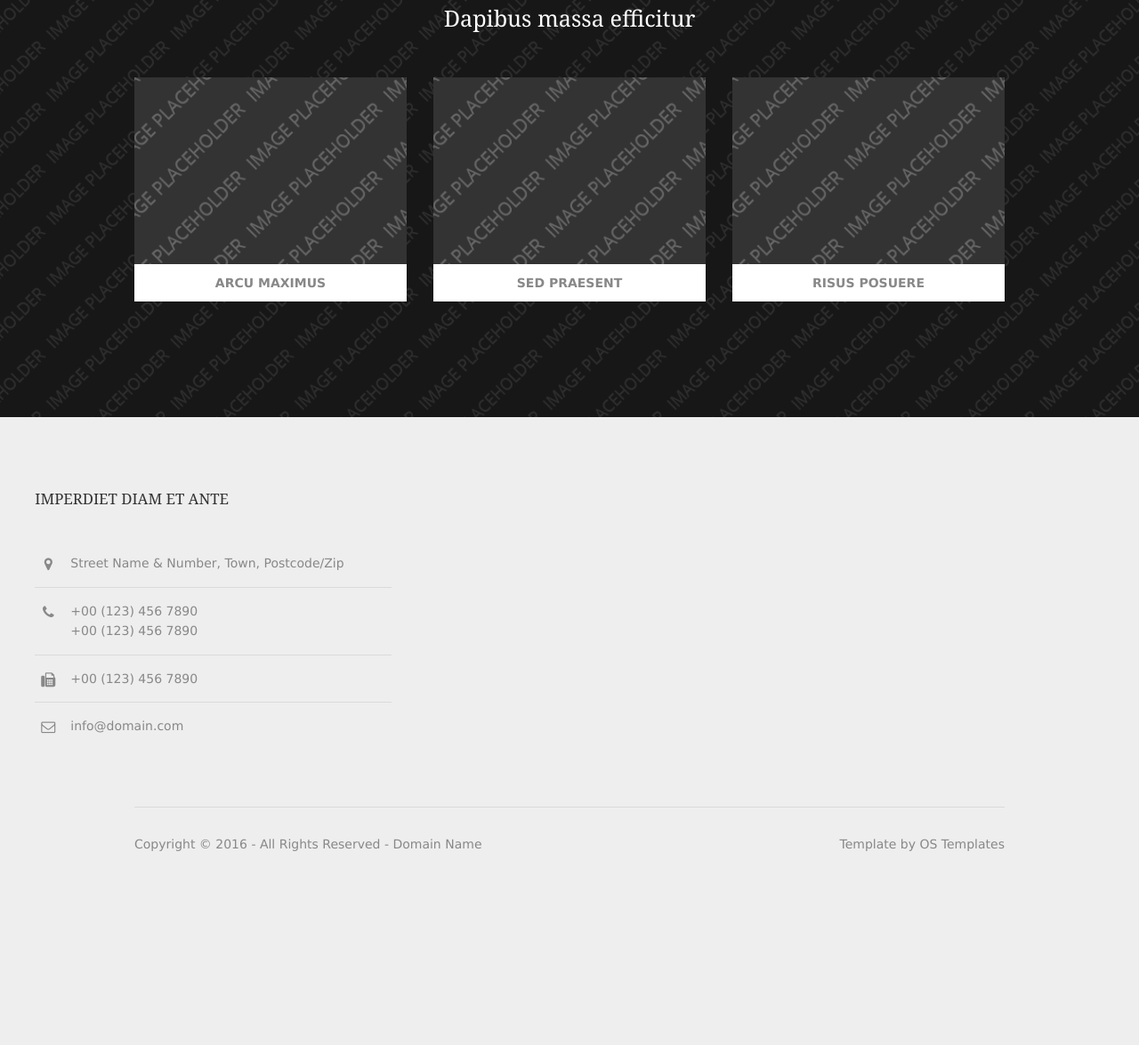
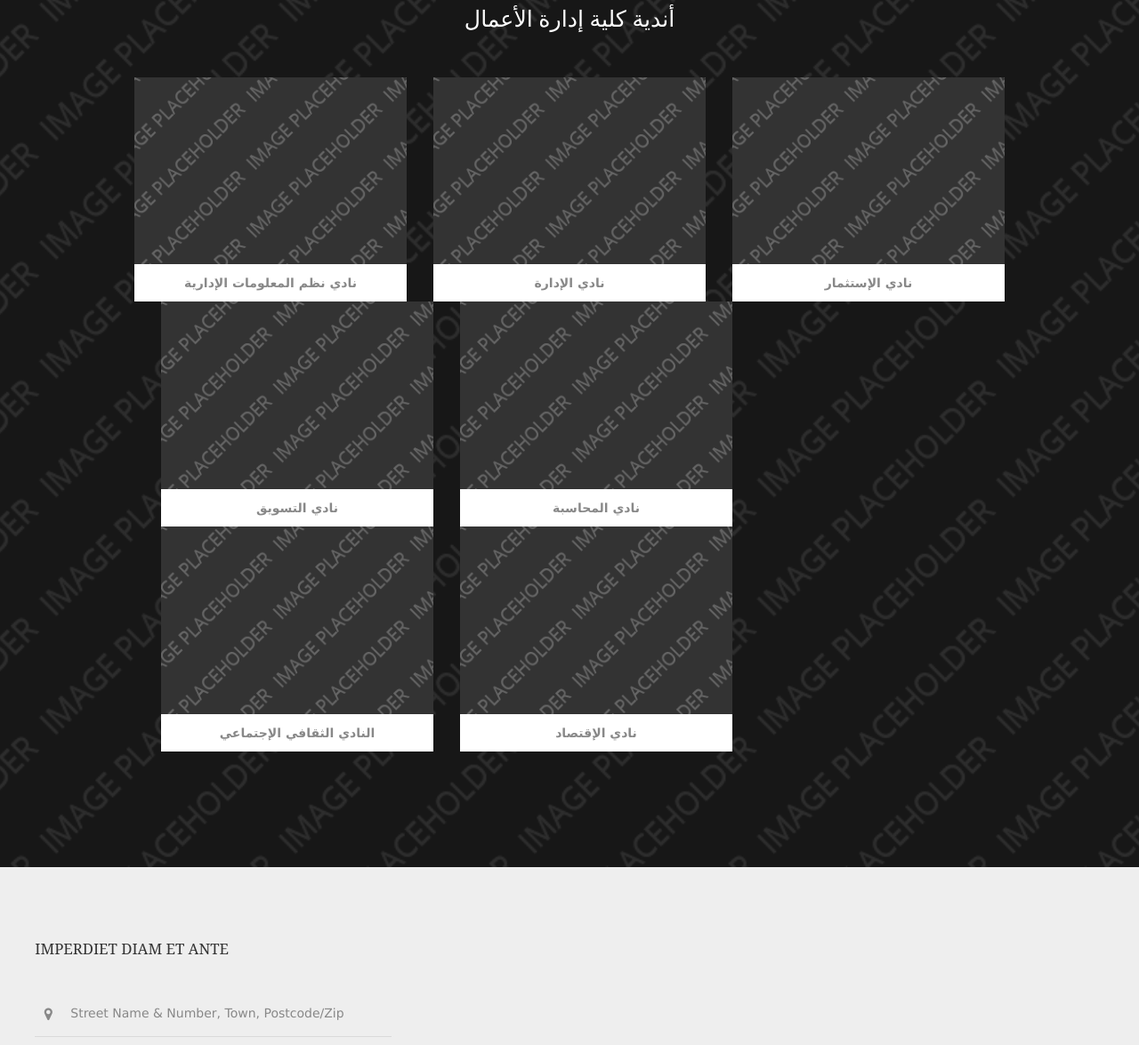
Before and after one commit to Fay-alshuail/students-club-system-, a plain HTML site: page cirpark/homepage.html in a window 1280 px wide. Shown: the part 1197-2372 px from the top of the page at 89% size. Before the commit the page ends 2188 px from the top, so only its background shows below. Drawn offline with Linux system fonts and the light colour scheme.

Commit message:
Adding 4+ more listItems for the clubs

```diff
--- a/cirpark/homepage.html
+++ b/cirpark/homepage.html
@@ -128,24 +128,58 @@
 <div class="wrapper bgded overlay" style="background-image:url('images/demo/backgrounds/02.png');">
   <div class="hoc container clear">
     <div class="center btmspace-50">
-      <h3 class="font-x2 nospace">Dapibus massa efficitur</h3>
+      <h3 class="font-x2 nospace">أندية كلية إدارة الأعمال</h3>
       </div>
+
     <ul class="nospace group elements">
+
       <li class="one_third first">
         <figure><img src="images/demo/320x220.png" alt="">
-          <figcaption><a href="#">Arcu maximus</a></figcaption>
+          <figcaption><a href="#">نادي نظم المعلومات الإدارية</a></figcaption>
         </figure>
       </li>
+
+
       <li class="one_third">
         <figure><img src="images/demo/320x220.png" alt="">
-          <figcaption><a href="#">Sed praesent</a></figcaption>
+          <figcaption><a href="#">نادي الإدارة </a></figcaption>
         </figure>
       </li>
+
+
       <li class="one_third">
         <figure><img src="images/demo/320x220.png" alt="">
-          <figcaption><a href="#">Risus posuere</a></figcaption>
+          <figcaption><a href="#">نادي الإستثمار </a></figcaption>
         </figure>
       </li>
+
+
+      <li class="one_third">
+        <figure><img src="images/demo/320x220.png" alt="">
+          <figcaption><a href="#">نادي التسويق </a></figcaption>
+        </figure>
+      </li>
+
+
+      <li class="one_third">
+        <figure><img src="images/demo/320x220.png" alt="">
+          <figcaption><a href="#">نادي المحاسبة </a></figcaption>
+        </figure>
+      </li>
+
+      <li class="one_third">
+        <figure><img src="images/demo/320x220.png" alt="">
+          <figcaption><a href="#">النادي الثقافي الإجتماعي </a></figcaption>
+        </figure>
+      </li>
+
+
+      <li class="one_third">
+        <figure><img src="images/demo/320x220.png" alt="">
+          <figcaption><a href="#">نادي الإقتصاد </a></figcaption>
+        </figure>
+      </li>
+
     </ul>
       </div>
 </div>
```
